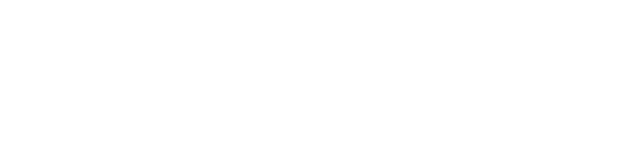
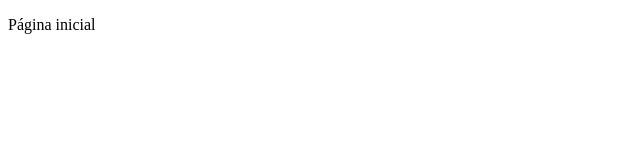
Before and after one commit to gabrielmiquelin2/git-issues, a plain HTML site: page index.html in a window 1280 px wide. Shown: the whole page, without its empty margins (0-640 px from the left). Drawn offline with Linux system fonts and the light colour scheme.

Commit message:
Criação da página inicial

```diff
--- a/index.html
+++ b/index.html
@@ -7,6 +7,6 @@
   <title>Document</title>
 </head>
 <body>
-
+   <p>Página inicial</p>
 </body>
 </html>
```
